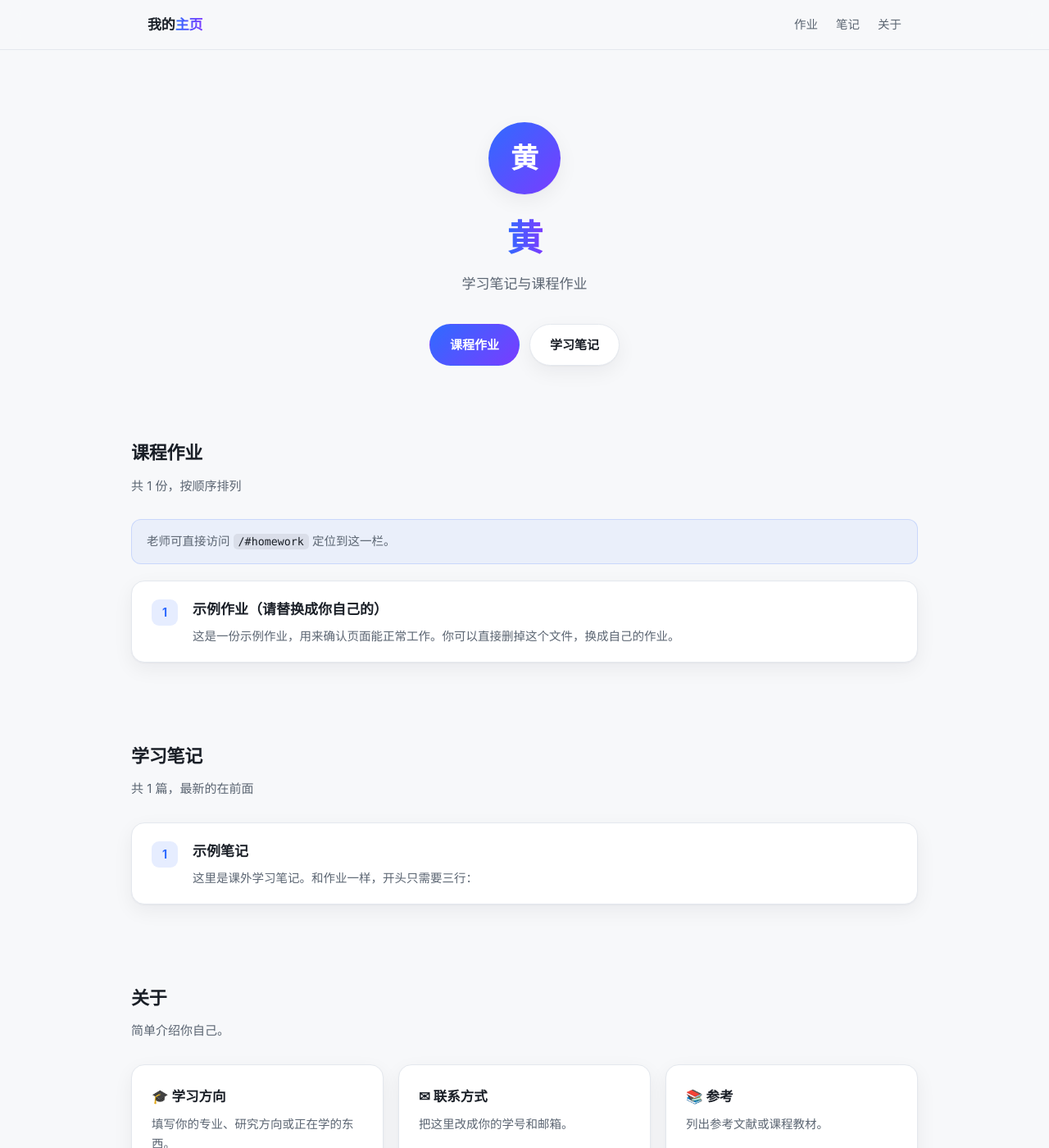
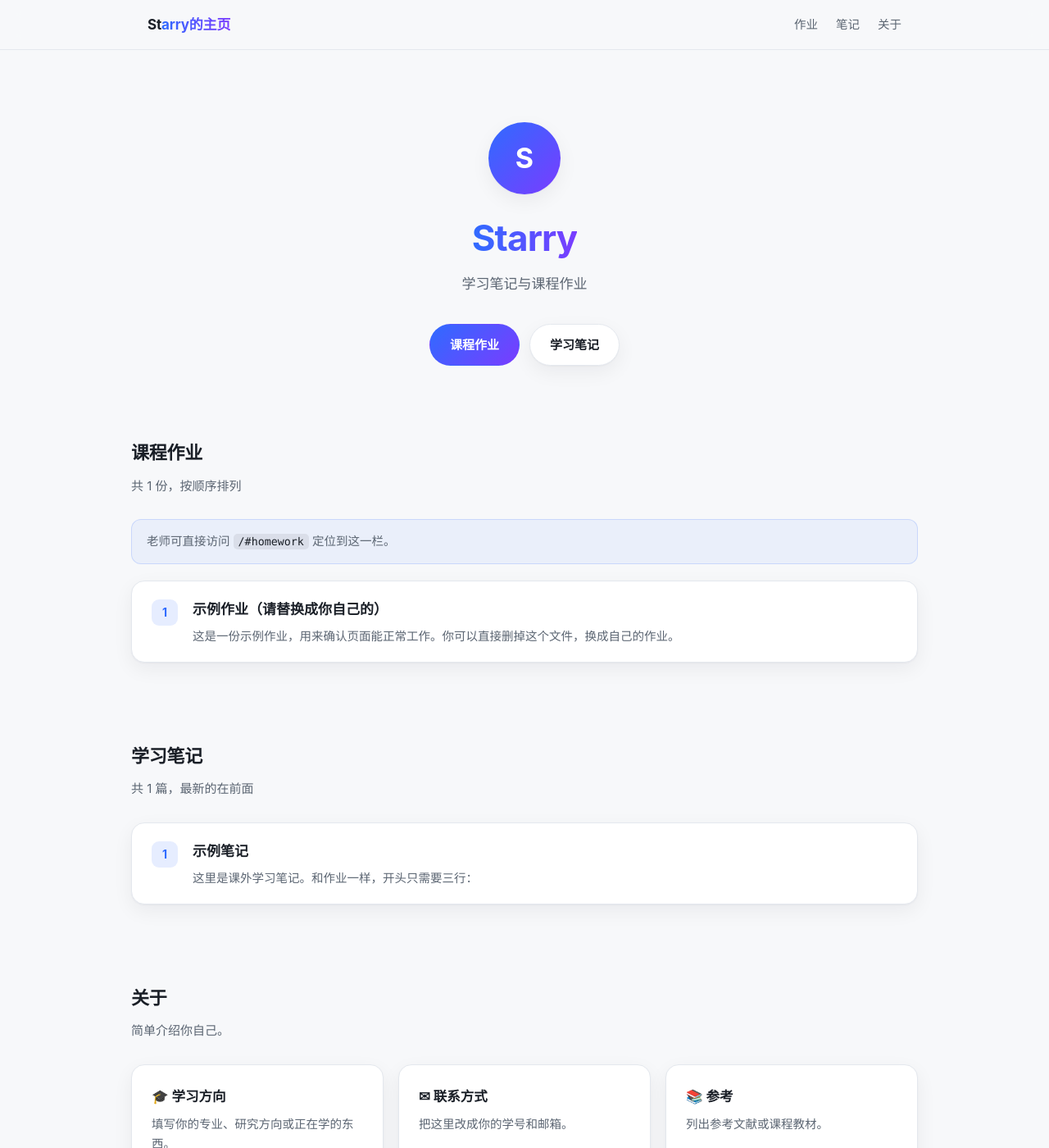
Before and after one commit to Rayqaq-1/Rayqaq-1.github.io, a Jekyll site: the page built from index.html, in a window 1280 px wide and 1400 px high. Shown: the whole window at 82% size. Built offline with Jekyll 4.4.1, drawn with Linux system fonts in a browser that asks for light colours; some of the changed text lies outside the part shown.

Commit message:
Update site title and author in config

```diff
--- a/_config.yml
+++ b/_config.yml
@@ -1,7 +1,7 @@
 # ===== 站点信息 =====
-title: 我的主页
+title: Starry的主页
 description: 学习笔记与课程作业
-author: 黄
+author: Starry
 
 # ===== 网址配置 =====
 # 用户站点（仓库名是 用户名.github.io）→ baseurl 留空 ""
```
